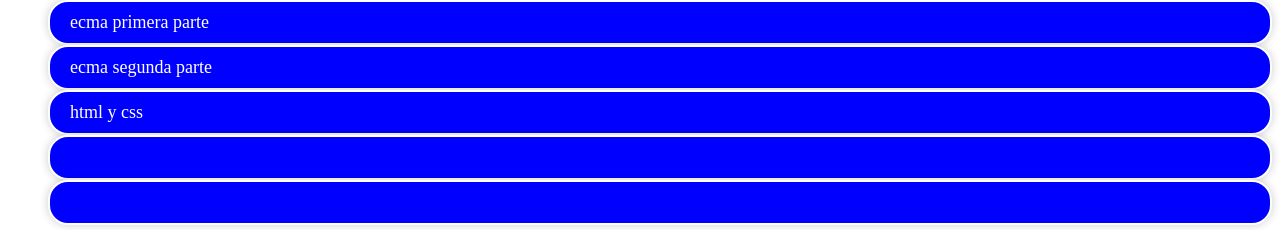
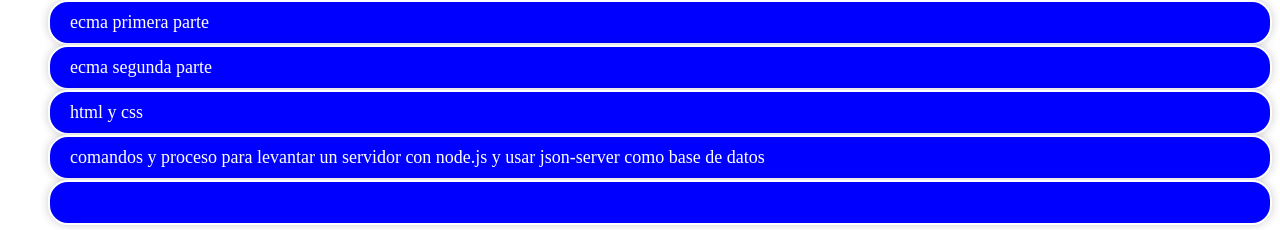
Before and after one commit to andressantage/ecma-js, a plain HTML site: page index.html in a window 1280 px wide. Shown: the part 380-610 px from the top of the page. Drawn offline with Linux system fonts and the light colour scheme.

Commit message:
Update index.html

```diff
--- a/index.html
+++ b/index.html
@@ -43,7 +43,7 @@
         <a href="resumen1.html"><li class="fair-style-but">ecma primera parte</li></a>
         <a href="resumen2.html"><li class="fair-style-but">ecma segunda parte</li></a>
         <a href="resumen3.html"><li class="fair-style-but">html y css</li></a>
-        <a href="resumen4.html"><li class="fair-style-but"></li></a>
+        <a href="resumen7.html"><li class="fair-style-but">comandos y proceso para levantar un servidor con node.js y usar json-server como base de datos</li></a>
         <a href="resumen5.html"><li class="fair-style-but"></li></a>
 
     </ul>
```
